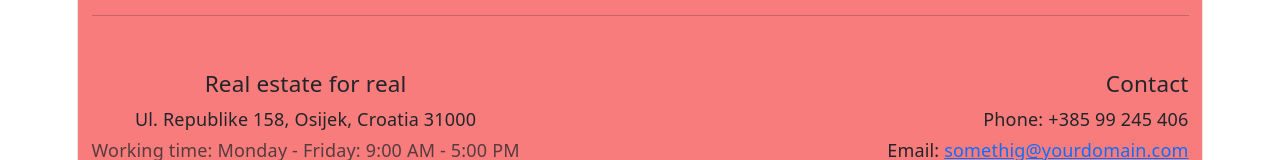
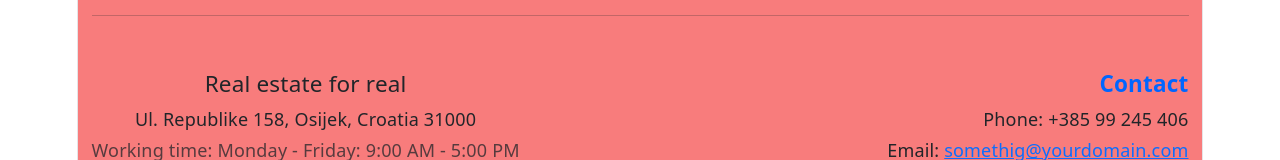
Before and after one commit to EdwardTilhof/predstavljanjeObrtnika, a React (Vite) app: page / in a window 1280 px wide. Shown: the part 2432-2592 px from the top of the page. Built offline with nearby package versions, Linux system fonts and the light colour scheme; what @react-pdf/renderer would draw is missing.

Commit message:
added link to footer for contact us

```diff
--- a/src/colorsAndDesign/ColorsStyle.css
+++ b/src/colorsAndDesign/ColorsStyle.css
@@ -83,7 +83,7 @@ body {
 }
 
 .dynamic-heading {
-  color: var(--heading-color);
+  color: var(--heading-color) !important;
 }
 
 .dynamic-text {
--- a/src/crossPageComponents/footers/AboutUsFooter.jsx
+++ b/src/crossPageComponents/footers/AboutUsFooter.jsx
@@ -1,3 +1,4 @@
+import { Link } from "react-router-dom";
 import {
   COMPANY_NAME,
   COMPANY_ADDRESS,
@@ -5,8 +6,11 @@ import {
   COMPANY_CID,
   COMPANY_PHONE,
   COMPANY_EMAIL,
-  CURRENT_YEAR
+  CURRENT_YEAR,
+  ROUTES
 } from "../../Constants";
+import { Nav } from "react-bootstrap";
+import "../../pages/aboutUs/AboutUs"
 
 export default function AboutUsFooter() {
   return (
@@ -20,7 +24,11 @@ export default function AboutUsFooter() {
         </div>
 
         <div className="footer-right text-md-end">
-          <h5>Contact</h5>
+          <h5><Nav.Link as={Link} to={ROUTES.CONTACT_US}
+          title="Contact us"
+          className="dynamic-heading fw-bold mb-1">
+            Contact
+          </Nav.Link></h5>
           <p className="mb-1">Phone: {COMPANY_PHONE}</p>
           <p>
             Email: <a href={`mailto:${COMPANY_EMAIL}`}>{COMPANY_EMAIL}</a>
```
